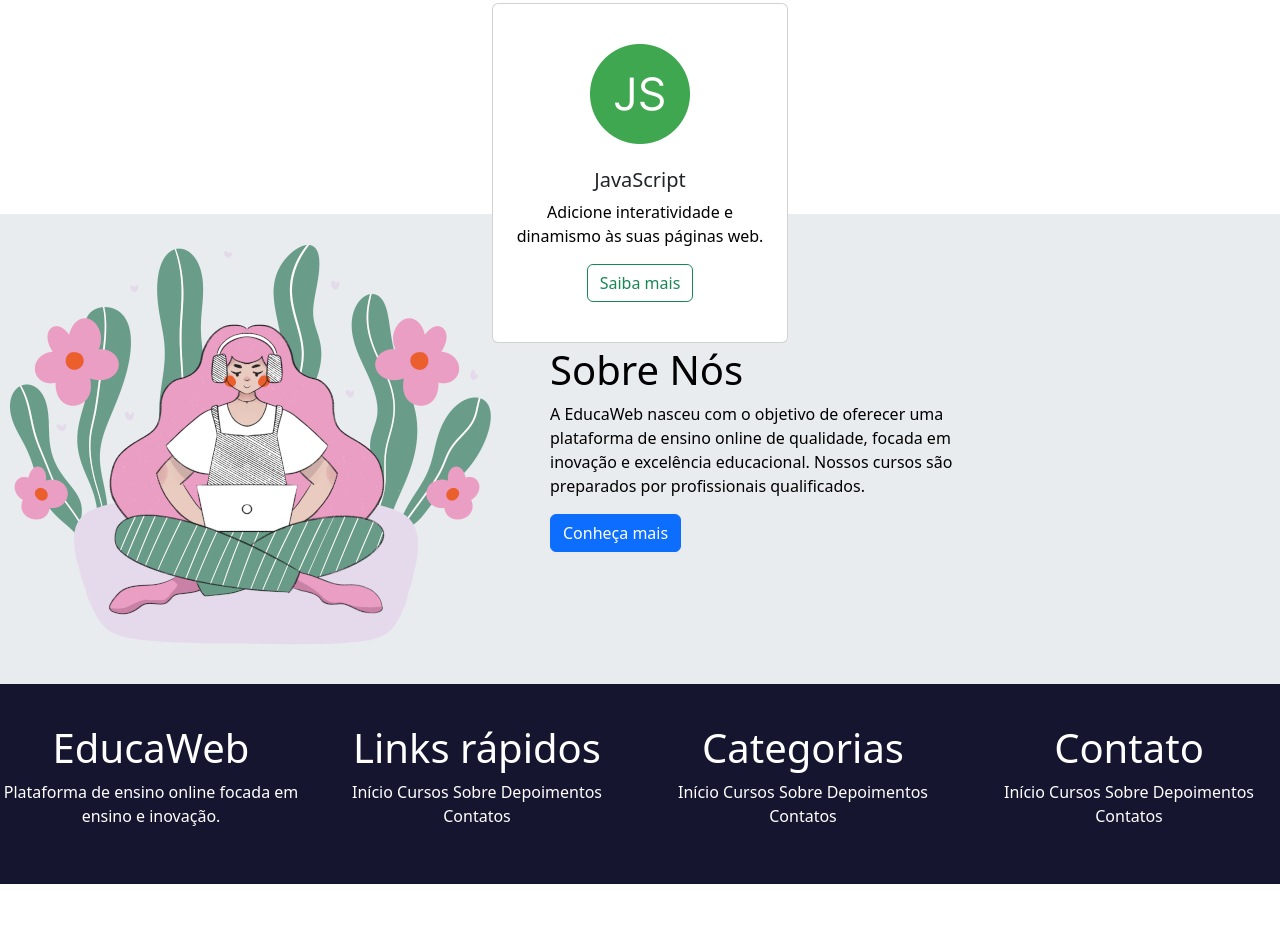
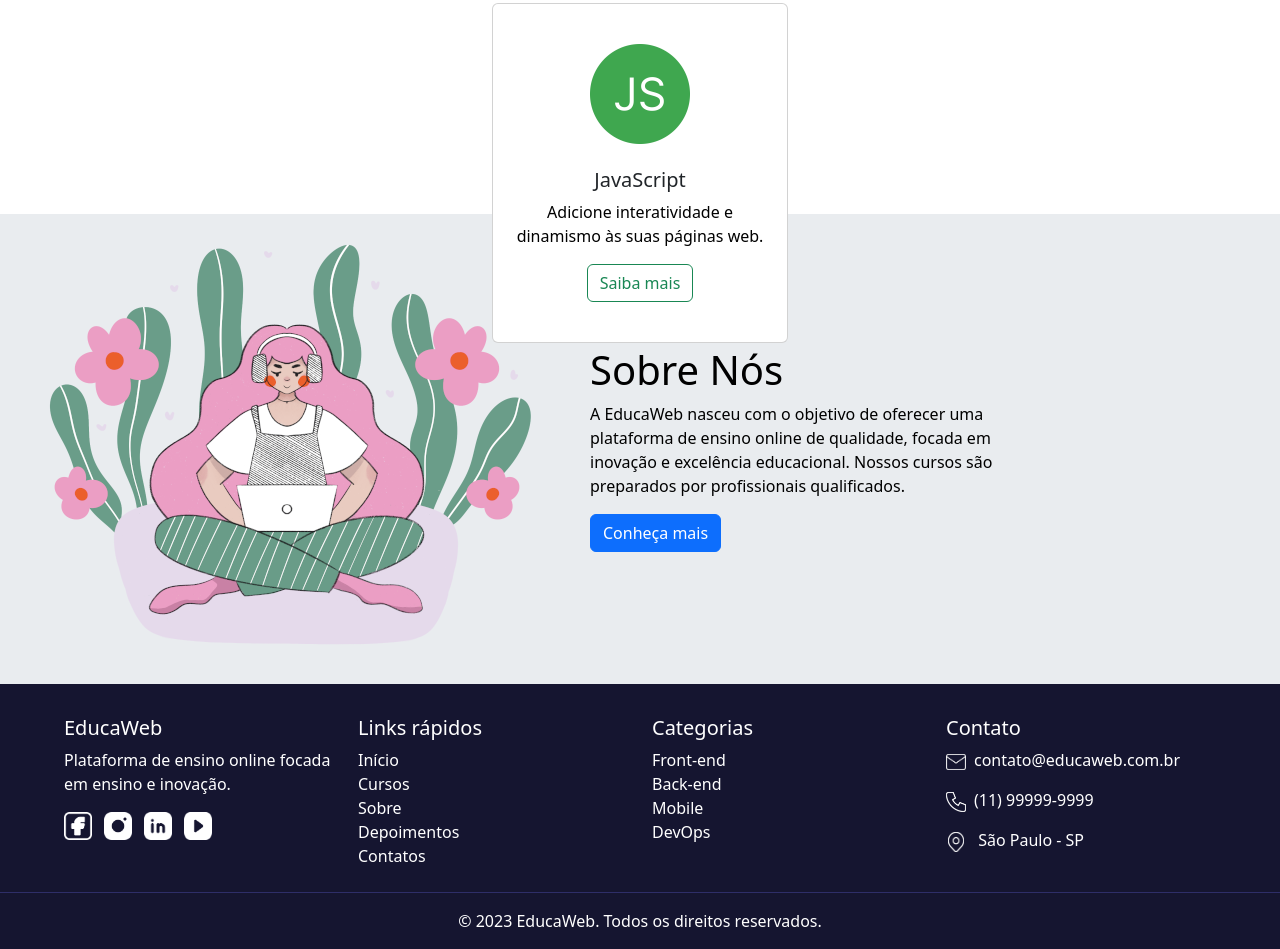
Before and after one commit to Bruno-Ozen/ATIVIDADE-01---PROGRAMA-O-DE-SISTEMAS-WEB, a plain HTML site: page index.html in a window 1280 px wide. Shown: the part 736-1685 px from the top of the page. Before the commit the page ends 1620 px from the top, so only its background shows below. Drawn offline with nearby package versions, Linux system fonts and the light colour scheme; a script that the page names is missing.

Commit message:
A página estruturada foi concluída

```diff
--- a/index.html
+++ b/index.html
@@ -12,7 +12,7 @@
 
 <body>
     <header>
-        <div id="alinha_logitpo_esquerda">
+        <div id="alinha_logotipo_esquerda">
             <img src="logotipo_educaweb.png" alt="Logotipo da EducaWeb" id="logotipo_educa_web">
         </div>
         <div id="cabecalho">
@@ -108,7 +108,7 @@
             </div>
         </div>
         <div id="sobre_nos">
-            <div>
+            <div style="padding-left: 40px;">
                 <img src="estudante_notebook.png" alt="">
             </div>
             <div id="conteudo_sobre_nos">
@@ -126,43 +126,62 @@
         </div>
     </main>
     <footer id="rodape">
-        <div class="text-center" id="painel_rodape">
+        <div id="painel_rodape">
             <div class="row">
-                <div class="col">
-                    <h1 class="texto_branco">EducaWeb</h1>
-                    <p>Plataforma de ensino online focada em ensino e inovação.</p>
+                <div class="col alinha_esquerda">
+                    <h5 class="texto_branco alinha_texto_esq">EducaWeb</h5>
+                    <p class="texto_branco alinha_texto_esq">Plataforma de ensino online focada em ensino e inovação.
+                    </p>
+                    <div class="redes_sociais">
+                        <img src="logotipos_redes_sociais/facebook_logo.png" alt="Facebook">
+                        <img src="logotipos_redes_sociais/instagram_logo.png" alt="Instagram">
+                        <img src="logotipos_redes_sociais/linkedin_logo.png" alt="LinkedIn">
+                        <img src="logotipos_redes_sociais/youtube_logo.png" alt="YouTube">
+                    </div>
+                </div>
+                <div class="col alinha_esquerda">
+                    <h5 class="texto_branco alinha_texto_esq">Links rápidos</h5>
+                    <a class="texto_branco alinha_texto_esq">Início<br></a>
+                    <a class="texto_branco alinha_texto_esq">Cursos<br></a>
+                    <a class="texto_branco alinha_texto_esq">Sobre<br></a>
+                    <a class="texto_branco alinha_texto_esq">Depoimentos<br></a>
+                    <a class="texto_branco alinha_texto_esq">Contatos<br></a>
+                </div>
+                <div class="col alinha_esquerda">
+                    <h5 class="texto_branco alinha_texto_esq">Categorias</h5>
+                    <a class="texto_branco alinha_texto_esq">Front-end<br></a>
+                    <a class="texto_branco alinha_texto_esq">Back-end<br></a>
+                    <a class="texto_branco alinha_texto_esq">Mobile<br></a>
+                    <a class="texto_branco alinha_texto_esq">DevOps<br></a>
+                </div>
+                <div class="col alinha_esquerda">
+                    <h5 class="texto_branco alinha_texto_esq">Contato</h5>
 
-                </div>
-                <div class="col">
-                    <h1 class="texto_branco">Links rápidos</h1>
-                    <a style="color: white;">Início</a>
-                    <a>Cursos</a>
-                    <a>Sobre</a>
-                    <a>Depoimentos</a>
-                    <a>Contatos</a>
-                </div>
-                <div class="col">
-                    <h1 class="texto_branco">Categorias</h1>
-                    <a>Início</a>
-                    <a>Cursos</a>
-                    <a>Sobre</a>
-                    <a>Depoimentos</a>
-                    <a>Contatos</a>
-                </div>
-                <div class="col">
-                    <h1 class="texto_branco">Contato</h1>
-                    <a>Início</a>
-                    <a>Cursos</a>
-                    <a>Sobre</a>
-                    <a>Depoimentos</a>
-                    <a>Contatos</a>
+                    <p class="texto_branco alinha_texto_esq">
+                        <img src="logotipos_contato/email.png" alt="Email"
+                            class="img-contato">contato@educaweb.com.br<br>
+                    </p>
+                    <p class="texto_branco alinha_texto_esq">
+                        <img src="logotipos_contato/telefone.png" alt="WhatsApp"
+                            class="img-contato">(11) 99999-9999<br>
+                    </p>
+                    <p class="texto_branco alinha_texto_esq">
+                        <img src="logotipos_contato/local.png" alt="Endereço"
+                            class="img-contato">
+                        São Paulo - SP<br>
+                    </p>
                 </div>
 
             </div>
         </div>
+
+        <div id="barra_antes_copyright"></div>
         <div id="copyright">
+            <p class="texto_branco" style="text-align: center;">
+                © 2023 EducaWeb. Todos os direitos reservados.
+            </p>
+        </div>
 
-        </div>
     </footer>
 
     <script src="https://cdn.jsdelivr.net/npm/bootstrap@5.3.9/dist/js/bootstrap.bundle.min.js"
--- a/style.css
+++ b/style.css
@@ -26,10 +26,62 @@ header {
 #rodape {
     background-color: #151530;
     width: 100%;
-    height: 200px;
+    min-height: 200px;
+    display: flex;
+    flex-direction: column;
     align-items: center;
+    padding: 32px 0 16px;
+    box-sizing: border-box;
+}
+
+#painel_rodape {
+    width: 100%;
+    max-width: 1200px;
+    padding: 0 24px;
+    box-sizing: border-box;
+}
+
+#rodape .row {
+    row-gap: 24px;
+}
+
+#rodape .alinha_esquerda {
+    text-align: left;
+}
+
+#rodape a {
+    display: block;
+}
+
+.redes_sociais {
     display: flex;
-    justify-content: center;
+    align-items: center;
+    gap: 12px;
+    margin-top: 12px;
+}
+
+.redes_sociais img {
+    width: 28px;
+    height: 28px;
+    object-fit: contain;
+}
+
+#barra_antes_copyright {
+    align-self: stretch;
+    height: 1px;
+    margin: 24px 0 16px;
+    background-color: #2e2e68;
+}
+
+#copyright {
+    width: 100%;
+    max-width: 1200px;
+    padding: 0 24px;
+    box-sizing: border-box;
+}
+
+#copyright p {
+    margin: 0;
 }
 
 #painel_cabecalho {
@@ -123,7 +175,7 @@ p {
     height: auto;
 }
 
-#alinha_logitpo_esquerda {
+#alinha_logotipo_esquerda {
     display: flex;
     align-items: center;
     justify-content: flex-start;
@@ -179,3 +231,14 @@ p {
 .texto_card {
     text-align: center;
 }
+
+.alinha_texto_esq {
+    text-align: left;
+}
+
+.img-contato {
+    width: 20px;
+    height: 20px;
+    object-fit: contain;
+    margin-right: 8px;
+}
```
Also changed, not shown: logotipos_contato/email.png (added), logotipos_contato/local.png (added), logotipos_contato/telefone.png (added).
